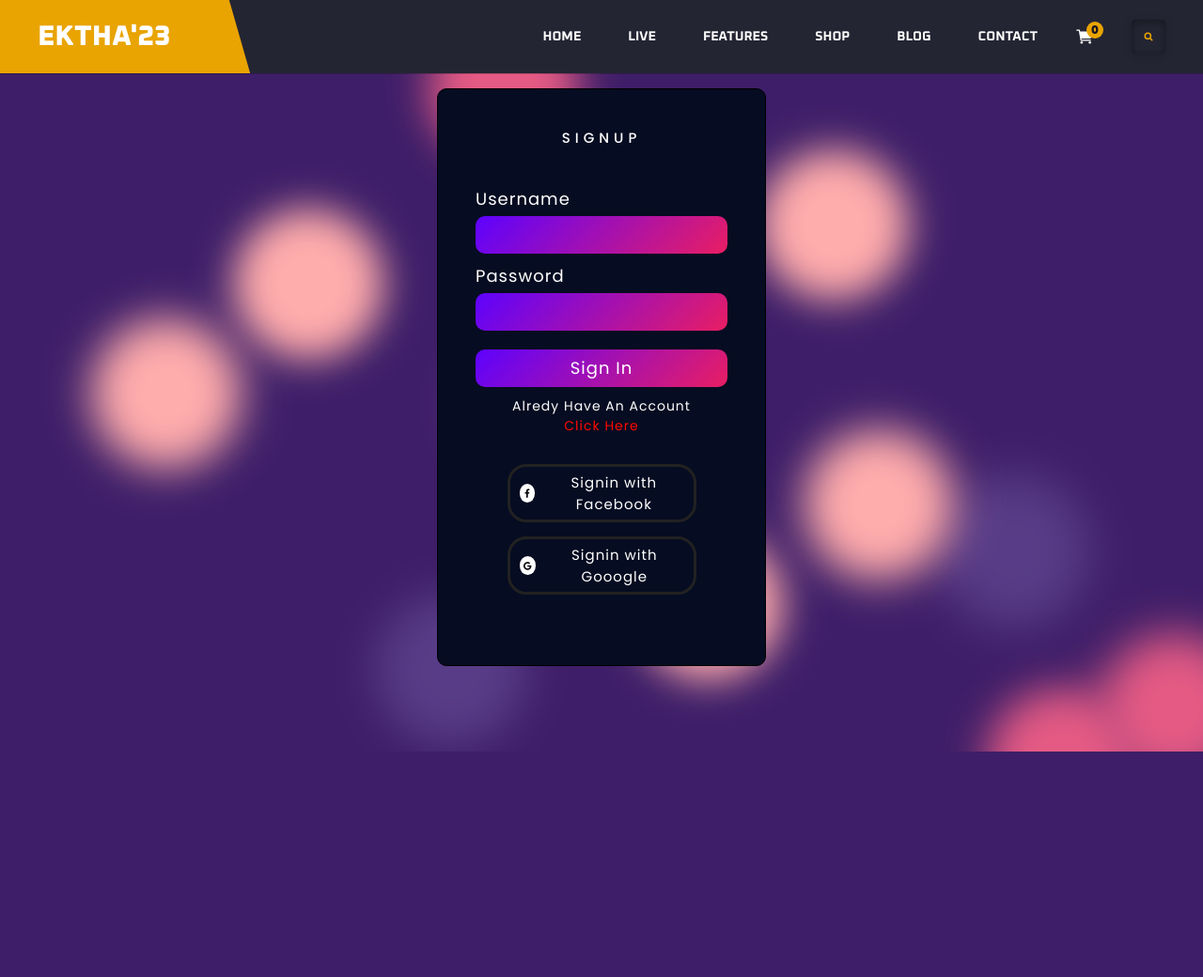
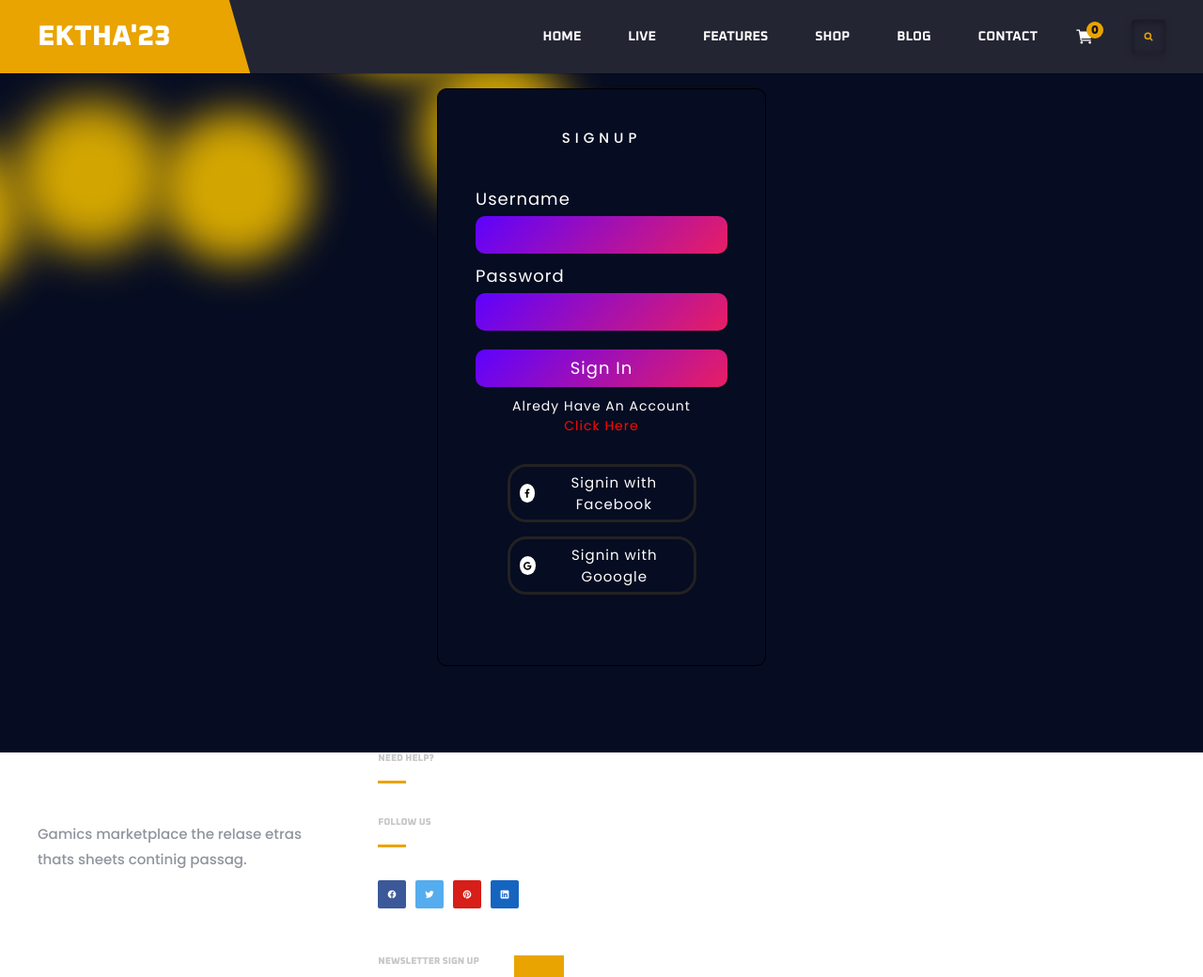
Before and after one commit to bijinbjames/htdocs, a PHP site: page /register.php in a window 1280 px wide. Shown: the top 1040 px of the page at 94% size. Before the commit the page ends 800 px from the top, so only its background shows below. Run offline with PHP 8.4, Linux system fonts and the light colour scheme.

Commit message:
v1.0.7 befour db call

```diff
--- a/src/assets/components/meta.php
+++ b/src/assets/components/meta.php
@@ -3,7 +3,7 @@
   <meta http-equiv="X-UA-Compatible" content="IE=edge">
   <meta name="viewport" content="width=device-width, initial-scale=1">
   <title>EKTHA'23</title>
-  <link rel="shortcut icon" href="./favicon.svg" type="image/svg+xml">
+  <link rel="shortcut icon" href="../fonts/favicon.svg" type="image/svg+xml">
   <link rel="stylesheet" href="./assets/css/style.css">
   <link rel="preconnect" href="https://fonts.googleapis.com">
   <link rel="preconnect" href="https://fonts.gstatic.com" crossorigin>
--- a/src/assets/components/sidebar.php
+++ b/src/assets/components/sidebar.php
@@ -1,28 +1,9 @@
+
 <div id="body">
-<div class="background">
-  <span></span>
-   <span></span>
-   <span></span>
-   <span></span>
-   <span></span>
-   <span></span>
-   <span></span>
-   <span></span>
-   <span></span>
-   <span></span>
-   <span></span>
-   <span></span>
-   <span></span>
-   <span></span>
-   <span></span>
-   <span></span>
-   <span></span>
-   <span></span>
-   <span></span>
-   <span></span>
-  </div>
+
 <header class="header">
     <!--
+
     <div class="header-top">
       <div class="container">
         <div class="countdown-text">
@@ -128,3 +109,25 @@
     </div>
 
   </header>
+  <div class="background1">
+  <span class="span_bg"></span>
+   <span class="span_bg"></span>
+   <span class="span_bg"></span>
+   <span class="span_bg"></span>
+   <span class="span_bg"></span>
+   <span class="span_bg"></span>
+   <span class="span_bg"></span>
+   <span class="span_bg"></span>
+   <span class="span_bg"></span>
+   <span class="span_bg"></span>
+   <span class="span_bg"></span>
+   <span class="span_bg"></span>
+   <span class="span_bg"></span>
+   <span class="span_bg"></span>
+   <span class="span_bg"></span>
+   <span class="span_bg"></span>
+   <span class="span_bg"></span>
+   <span class="span_bg"></span>
+   <span class="span_bg"></span>
+   <span class="span_bg"></span>
+  </div>
--- a/src/assets/css/style.css
+++ b/src/assets/css/style.css
@@ -162,17 +162,14 @@
   }
 }
 
-.background {
-  position: fixed;
-  width: 100vw;
-  height: 100vh;
-  top: 0;
-  left: 0;
-  background: #3E1E68;
-  overflow: hidden;
-}
-
-.background span {
+.background1 {
+
+ background-color: #000;
+ position: fixed;
+
+}
+
+.background1 .span_bg {
   width: 20vmin;
   height: 20vmin;
   border-radius: 20vmin;
@@ -194,8 +191,8 @@
   transform-origin: 3vw 16vh;
   box-shadow: 40vmin 0 5.1085954156721485vmin currentColor;
 }
-.background span:nth-child(1) {
-  color: #FFACAC;
+.background1 .span_bg:nth-child(1) {
+  color: #d2a501;
   top: 68%;
   left: 56%;
   animation-duration: 9s;
@@ -203,8 +200,8 @@
   transform-origin: 9vw 6vh;
   box-shadow: -40vmin 0 5.123126506831549vmin currentColor;
 }
-.background span:nth-child(2) {
-  color: #583C87;
+.background1 .span_bg:nth-child(2) {
+  color: #d2a501;
   top: 28%;
   left: 77%;
   animation-duration: 18s;
@@ -221,8 +218,8 @@
   transform-origin: 23vw -22vh;
   box-shadow: 40vmin 0 5.052565567579326vmin currentColor;
 }
-.background span:nth-child(4) {
-  color: #E45A84;
+.background1 .span_bg:nth-child(4) {
+  color: #d2a501;
   top: 14%;
   left: 10%;
   animation-duration: 43s;
@@ -230,8 +227,8 @@
   transform-origin: 10vw 1vh;
   box-shadow: 40vmin 0 5.352866109155675vmin currentColor;
 }
-.background span:nth-child(5) {
-  color: #E45A84;
+.background1 .span_bg:nth-child(5) {
+  color: #d2a501;
   top: 84%;
   left: 47%;
   animation-duration: 25s;
@@ -248,8 +245,8 @@
   transform-origin: -1vw -8vh;
   box-shadow: 40vmin 0 5.783985604649163vmin currentColor;
 }
-.background span:nth-child(7) {
-  color: #FFACAC;
+.background1 .span_bg:nth-child(7) {
+  color: #d2a501;
   top: 26%;
   left: 50%;
   animation-duration: 16s;
@@ -266,8 +263,8 @@
   transform-origin: 22vw 20vh;
   box-shadow: -40vmin 0 5.5706028434106525vmin currentColor;
 }
-.background span:nth-child(9) {
-  color: #583C87;
+.background1 .span_bg:nth-child(9) {
+  color: #d2a501;
   top: 79%;
   left: 56%;
   animation-duration: 11s;
@@ -284,8 +281,8 @@
   transform-origin: 14vw -14vh;
   box-shadow: 40vmin 0 5.667417451259525vmin currentColor;
 }
-.background span:nth-child(11) {
-  color: #E45A84;
+.background1 .span_bg:nth-child(11) {
+  color: #d2a501;
   top: 71%;
   left: 90%;
   animation-duration: 20s;
@@ -293,8 +290,8 @@
   transform-origin: 16vw 1vh;
   box-shadow: 40vmin 0 5.909678654437308vmin currentColor;
 }
-.background span:nth-child(12) {
-  color: #FFACAC;
+.background1 .span_bg:nth-child(12) {
+  color: #d2a501;
   top: 27%;
   left: 23%;
   animation-duration: 53s;
@@ -302,8 +299,8 @@
   transform-origin: 11vw -20vh;
   box-shadow: -40vmin 0 5.103975025997442vmin currentColor;
 }
-.background span:nth-child(13) {
-  color: #FFACAC;
+.background1 .span_bg:nth-child(13) {
+  color: #d2a501;
   top: 69%;
   left: 77%;
   animation-duration: 26s;
@@ -311,8 +308,8 @@
   transform-origin: -9vw 1vh;
   box-shadow: -40vmin 0 5.062449081173496vmin currentColor;
 }
-.background span:nth-child(14) {
-  color: #E45A84;
+.background1 .span_bg:nth-child(14) {
+  color: #d2a501;
   top: 28%;
   left: 85%;
   animation-duration: 13s;
@@ -320,8 +317,8 @@
   transform-origin: -1vw -16vh;
   box-shadow: 40vmin 0 5.734609953800575vmin currentColor;
 }
-.background span:nth-child(15) {
-  color: #FFACAC;
+.background1 .span_bg:nth-child(15) {
+  color: #d2a501;
   top: 63%;
   left: 8%;
   animation-duration: 44s;
@@ -338,8 +335,8 @@
   transform-origin: 6vw -20vh;
   box-shadow: -40vmin 0 5.284377070501275vmin currentColor;
 }
-.background span:nth-child(17) {
-  color: #FFACAC;
+.background1 .span_bg:nth-child(17) {
+  color: #d2a501;
   top: 64%;
   left: 85%;
   animation-duration: 36s;
@@ -347,8 +344,8 @@
   transform-origin: 11vw -15vh;
   box-shadow: 40vmin 0 5.532064683204611vmin currentColor;
 }
-.background span:nth-child(18) {
-  color: #583C87;
+.background1 .span_bg:nth-child(18) {
+  color: #d2a501;
   top: 70%;
   left: 28%;
   animation-duration: 42s;
--- a/src/assets/js/script.js
+++ b/src/assets/js/script.js
@@ -89,15 +89,6 @@
   document.getElementById("body").style.display = "block";
   document.getElementById("body").style.visibility = "visible";
 };
-
-
-/* hero hide */
-
-function scrol(){
-
-  document.getElementById("home").display.visibility = "hidden";
-}
-
 
 
 
```
Also changed, not shown: other parts of src/assets/css/style.css (+22 -33 lines), 2 other files.
